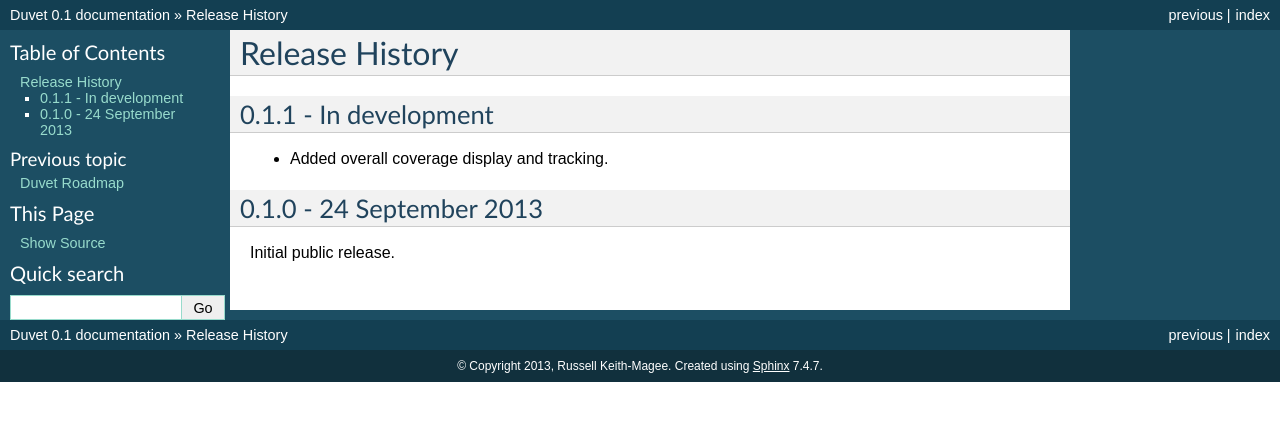
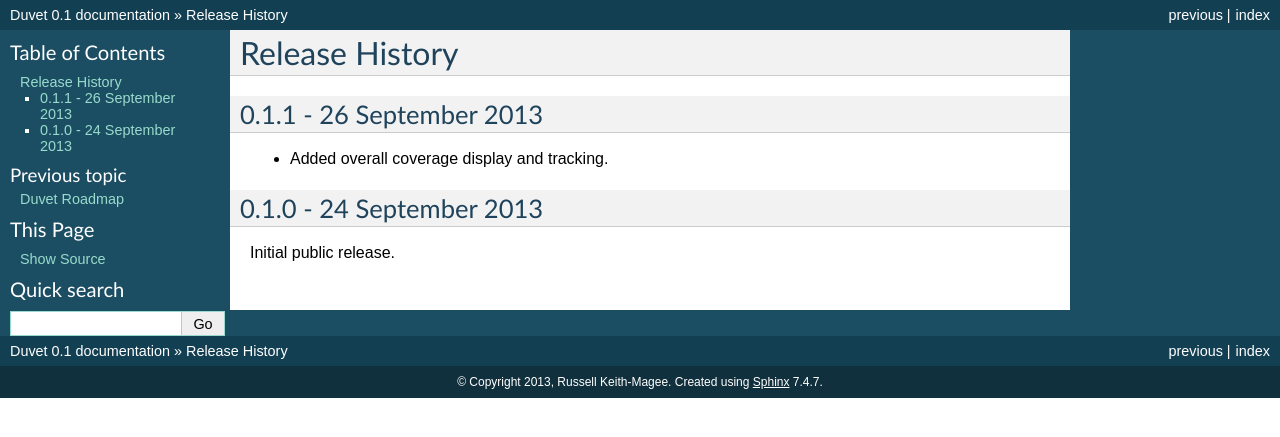
Before and after one commit to beeware/duvet, a Sphinx documentation site: the page built from docs/releases.rst, in a window 1280 px wide. Shown: the top 437 px of the page. Built offline with Sphinx 7.4.7, drawn with Linux system fonts in a browser that asks for light colours.

Commit message:
Dropped dev tag for 0.1.1 release.

```diff
--- a/docs/releases.rst
+++ b/docs/releases.rst
@@ -1,7 +1,7 @@
 Release History
 ===============
 
-0.1.1 - In development
+0.1.1 - 26 September 2013
 -------------------------
 
 * Added overall coverage display and tracking.
--- a/duvet/__init__.py
+++ b/duvet/__init__.py
@@ -7,7 +7,7 @@
 # NUM_VERSION = (0, 1, 3, ('b', 1), 'dev')
 # NUM_VERSION = (0, 1, 3)
 
-NUM_VERSION = (0, 1, 1, 'dev')
+NUM_VERSION = (0, 1, 1)
 
 
 def get_git_changeset():
```
